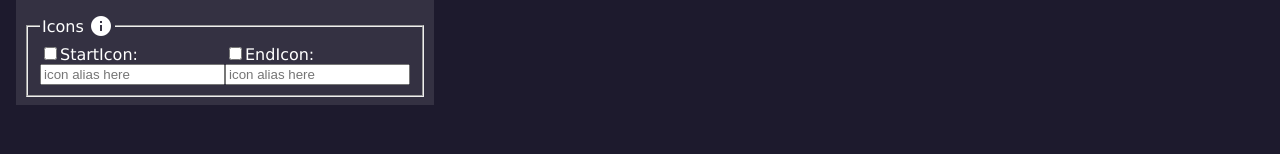
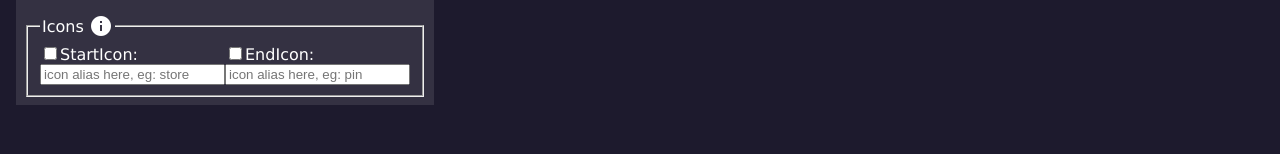
Before and after one commit to mukeshgurpude/button-component, a React (Create React App) app: page /custom in a window 1280 px wide. Shown: the part 458-612 px from the top of the page. Built offline with nearby package versions, Linux system fonts and the light colour scheme.

Commit message:
added Example icon

```diff
--- a/src/custom.js
+++ b/src/custom.js
@@ -110,7 +110,7 @@ export default class Custom extends React.Component{
             </label>
             <label>
               Icon:
-              <input data-pos="startIcon" type="text" onChange={this.controlIconText} placeholder="icon alias here" />
+              <input data-pos="startIcon" type="text" onChange={this.controlIconText} placeholder="icon alias here, eg: store" />
             </label>
           </div>
           <div>
@@ -120,7 +120,7 @@ export default class Custom extends React.Component{
             </label>
             <label>
               Icon:
-              <input data-pos="endIcon" type="text" onChange={this.controlIconText} placeholder="icon alias here" />
+              <input data-pos="endIcon" type="text" onChange={this.controlIconText} placeholder="icon alias here, eg: pin" />
             </label>
           </div>
         </fieldset>
```
